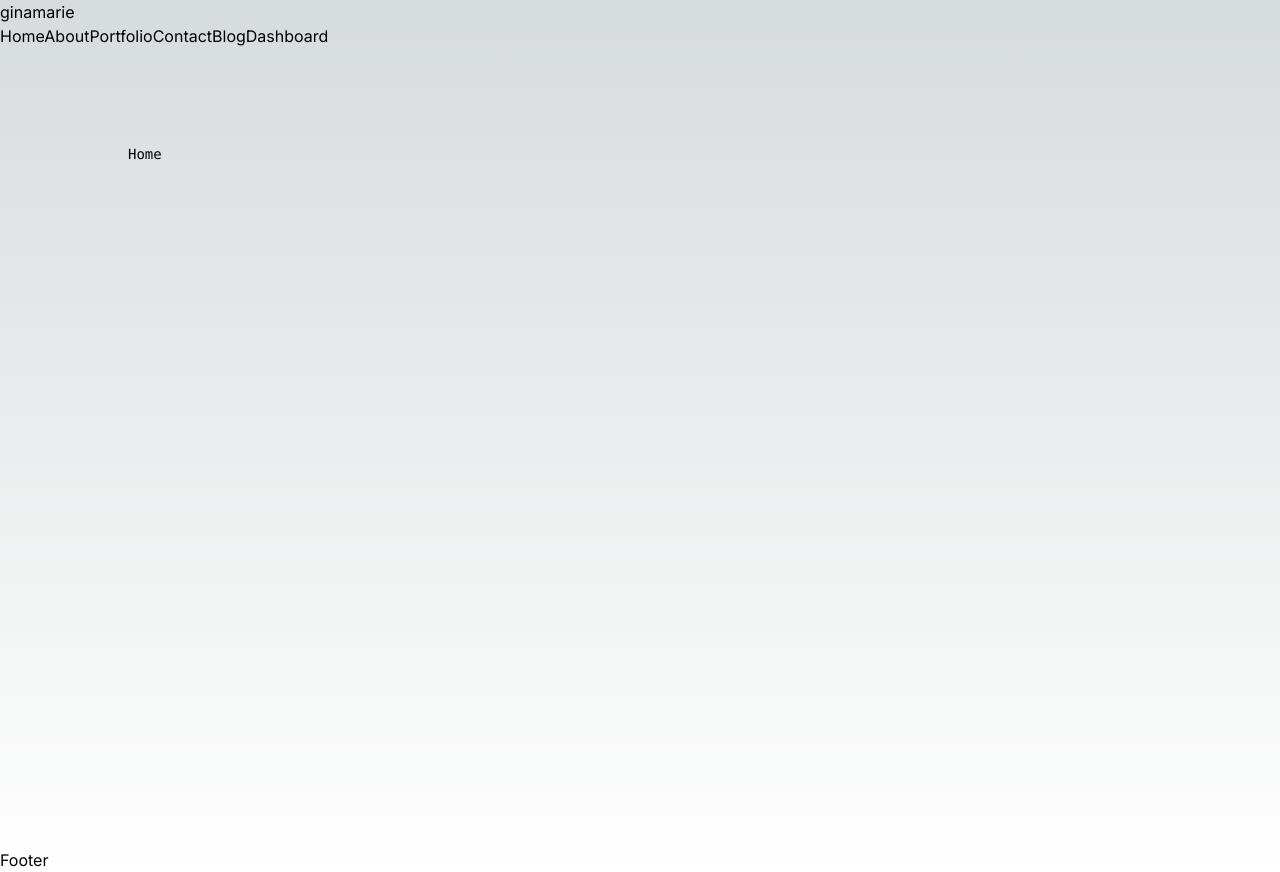
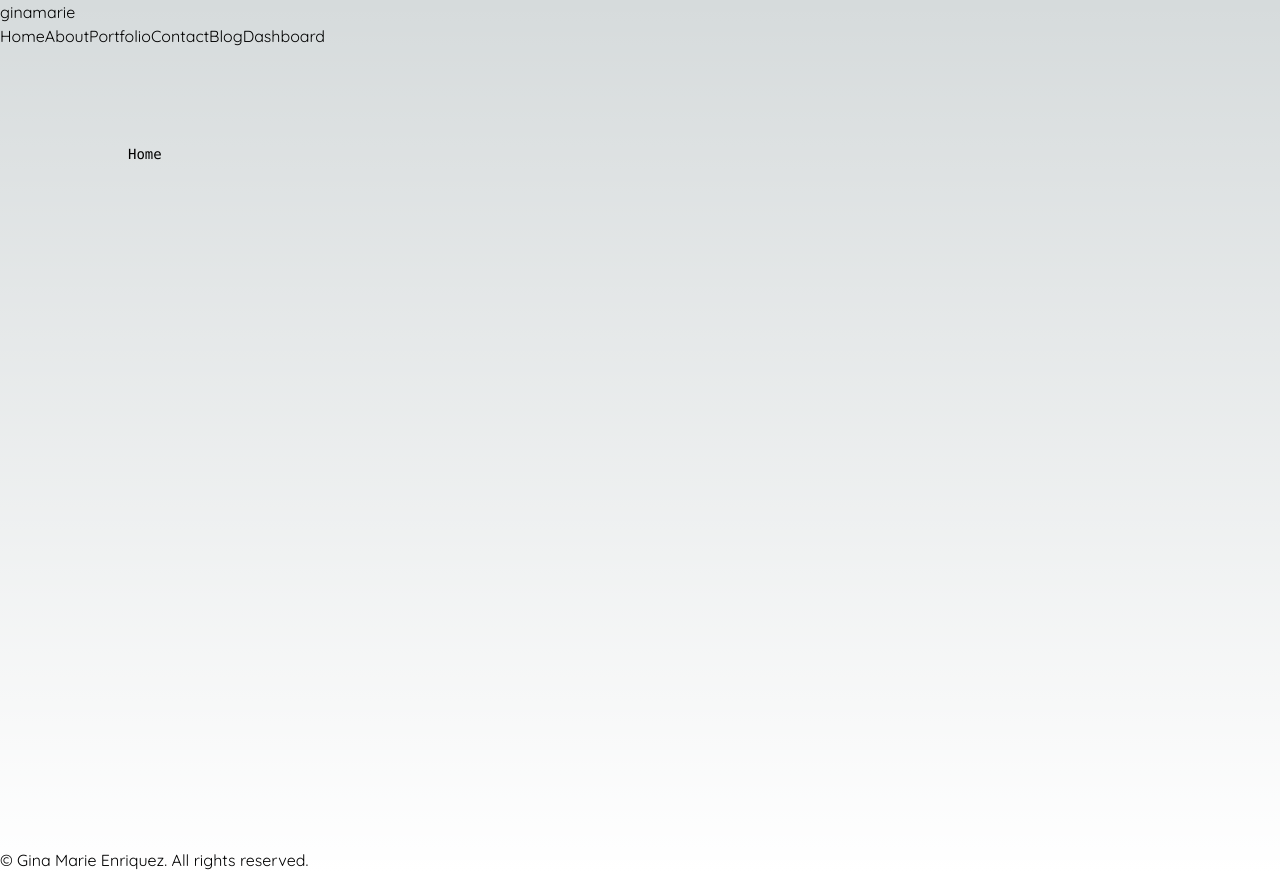
Before and after one commit to ginamarie14/next-portfolio, a Next.js app in the folder ginamarie-dev/: page / in a window 1280 px wide. Built offline with nearby package versions, Linux system fonts and the light colour scheme.

Commit message:
changed font to quicksand

```diff
--- /dev/null
+++ b/ginamarie-dev/src/app/contact/loading.jsx
@@ -0,0 +1,9 @@
+import React from 'react'
+
+const Loading = () => {
+  return (
+    <div>Loading...</div>
+  )
+}
+
+export default Loading
--- a/ginamarie-dev/src/app/layout.js
+++ b/ginamarie-dev/src/app/layout.js
@@ -1,9 +1,9 @@
 import Navbar from '@/components/navbar/navbar'
 import Footer from '@/components/footer/footer'
 import './globals.css'
-import { Inter } from 'next/font/google'
+import { Quicksand } from 'next/font/google'
 
-const inter = Inter({ subsets: ['latin'] })
+const quicksand = Quicksand({ subsets: ['latin'] })
 
 export const metadata = {
   title: 'Create Next App',
@@ -13,7 +13,7 @@ export const metadata = {
 export default function RootLayout({ children }) {
   return (
     <html lang="en">
-      <body className={inter.className}>
+      <body className={quicksand.className}>
         <Navbar />
         {children}
         <Footer />
--- a/ginamarie-dev/src/components/footer/Footer.jsx
+++ b/ginamarie-dev/src/components/footer/Footer.jsx
@@ -2,7 +2,10 @@ import React from 'react'
 
 const Footer = () => {
   return (
-    <div>Footer</div>
+    <div>
+      <div>© Gina Marie Enriquez. All rights reserved.</div>
+      <div></div>
+    </div>
   )
 }
 
```
